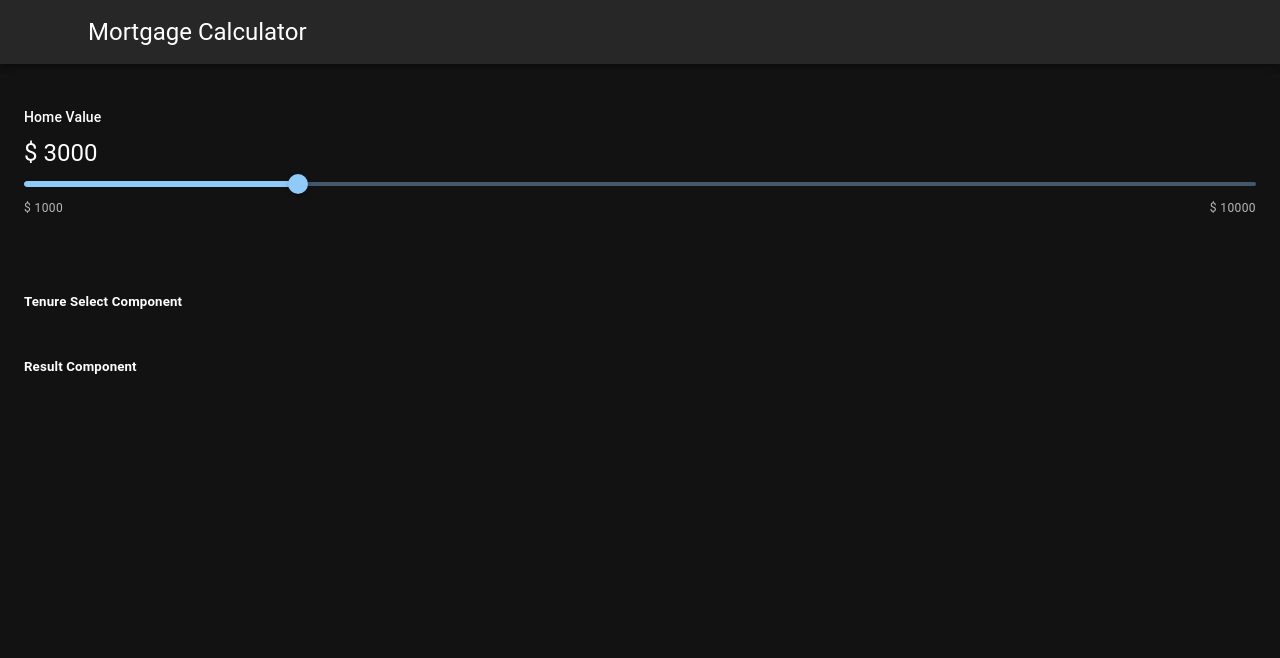
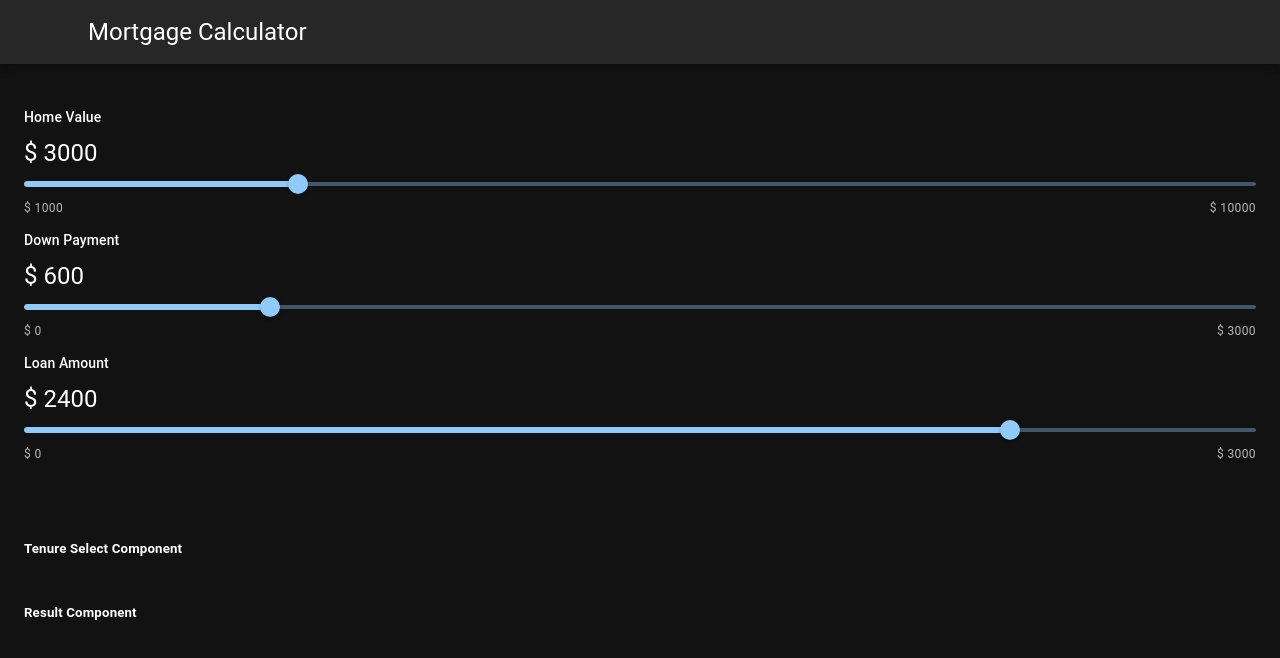
Before and after one commit to Prakash-Ravichandran/Mortgage_Calculator, a React (Create React App) app: page / in a window 1280 px wide. Shown: the top 658 px of the page. Built offline with nearby package versions, Linux system fonts and the light colour scheme.

Commit message:
Build: Added downPayment & LoanAmount Sliders

```diff
--- a/src/Components/SliderSelect.js
+++ b/src/Components/SliderSelect.js
@@ -23,6 +23,40 @@ const SliderSelect = ({ data, setData }) => {
         label="Home Value"
         value={data.homeValue}
       />
+      <SliderComponent
+        onChange={(e, value) => {
+          setData({
+            ...data,
+            downPayment: value.toFixed(0),
+            loanAmount: (data.homeValue - value).toFixed(0),
+          });
+        }}
+        defaultValue={data.downPayment}
+        min={0}
+        max={data.homeValue}
+        steps={100}
+        unit="$"
+        amount={data.downPayment}
+        label="Down Payment"
+        value={data.downPayment}
+      />
+      <SliderComponent
+        onChange={(e, value) => {
+          setData({
+            ...data,
+            loanAmount: value.toFixed(0),
+            downPayment: (data.homeValue - value).toFixed(0),
+          });
+        }}
+        defaultValue={data.loanAmount}
+        min={0}
+        max={data.homeValue}
+        steps={100}
+        unit="$"
+        amount={data.loanAmount}
+        label="Loan Amount"
+        value={data.loanAmount}
+      />
     </>
   );
 };
```
